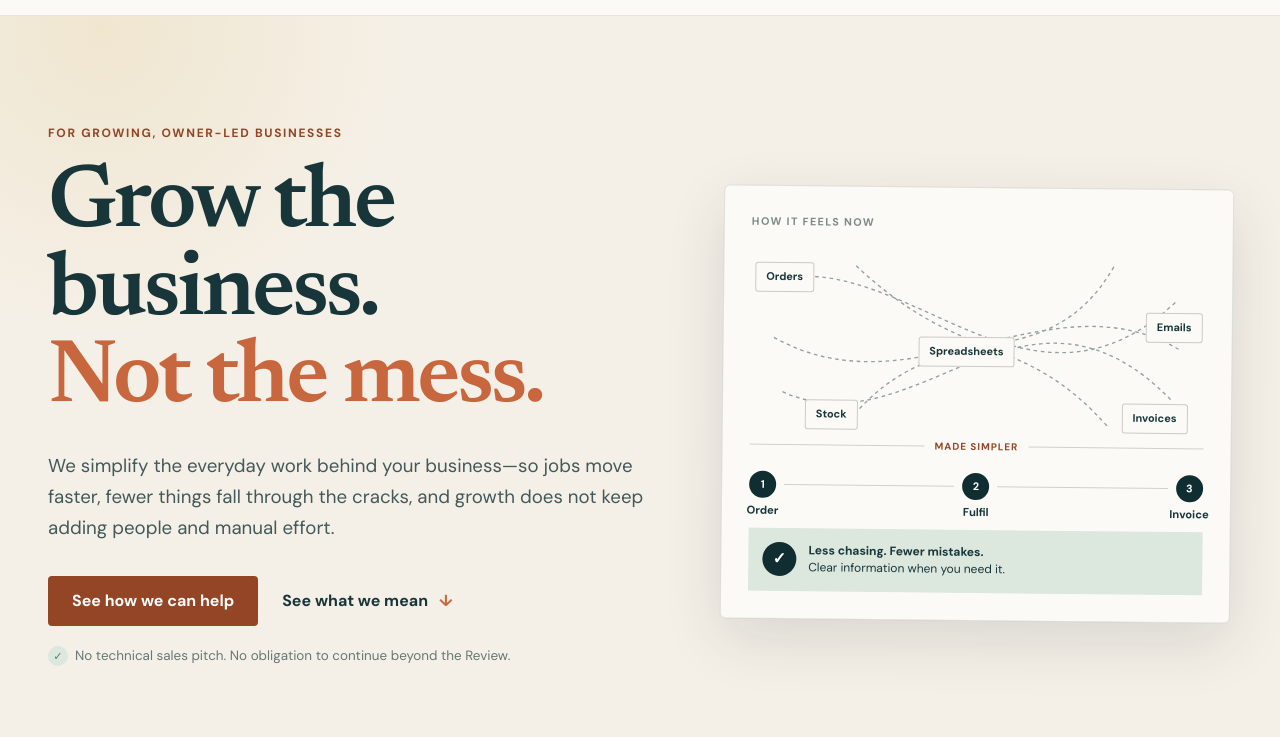
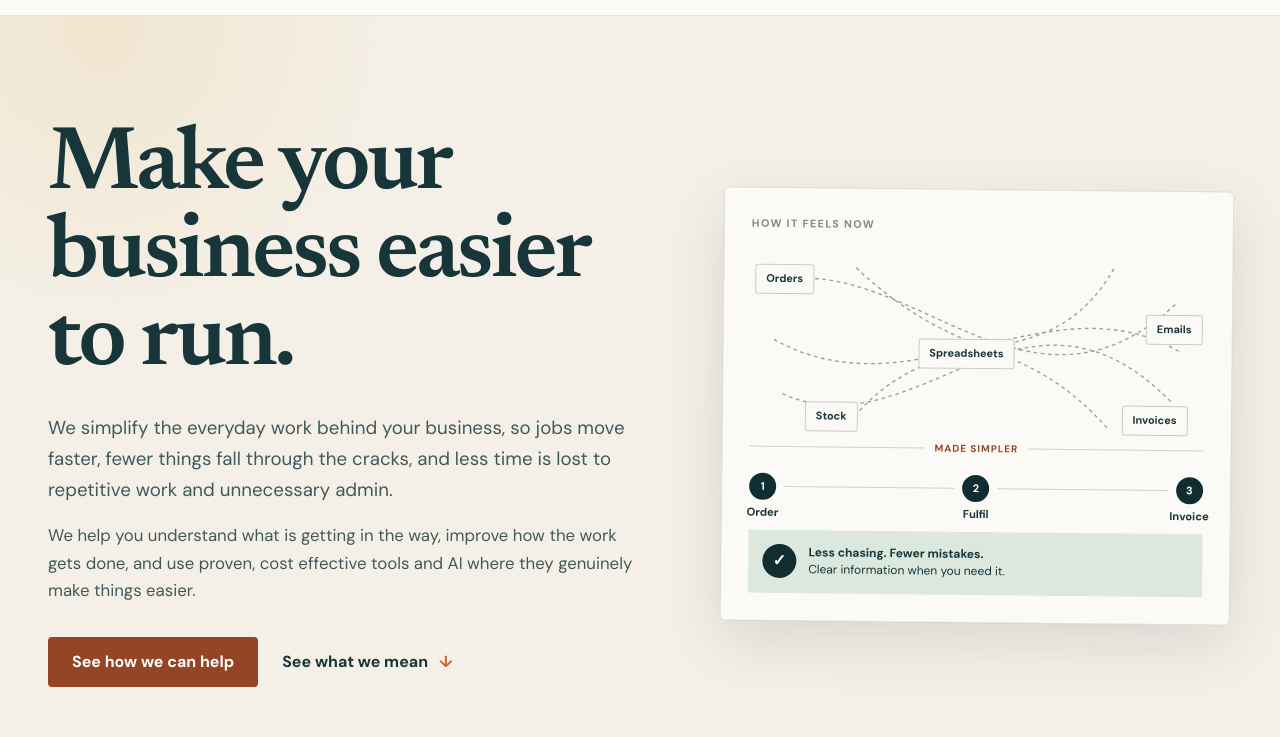
Before and after one commit to geordieLR/simpleops-website, a website: page index.html in a window 1280 px wide. Shown: the part 63-800 px from the top of the page. Drawn offline with Linux system fonts and the light colour scheme.

Commit message:
Update Home hero messaging

```diff
--- a/index.html
+++ b/index.html
@@ -11,16 +11,16 @@
   <meta property="og:image:type" content="image/png"><meta property="og:image:width" content="1200"><meta property="og:image:height" content="630"><meta property="og:image:alt" content="Simple Ops — Grow the business, not the mess.">
   <meta name="twitter:card" content="summary_large_image"><meta name="twitter:title" content="Simple Ops | Grow the business, not the mess"><meta name="twitter:description" content="Simple Ops helps owner-operated businesses simplify everyday work, improve visibility and grow without adding unnecessary complexity."><meta name="twitter:image" content="https://simpleops.co.nz/assets/simple-ops-share.png"><meta name="twitter:image:alt" content="Simple Ops — Grow the business, not the mess.">
   <meta name="theme-color" content="#102d32">
-  <link rel="icon" href="/assets/favicon.svg" type="image/svg+xml"><link rel="stylesheet" href="/styles.css?v=20260807b"><script src="/analytics.js"></script><script defer src="/script.js?v=20260807b"></script>
+  <link rel="icon" href="/assets/favicon.svg" type="image/svg+xml"><link rel="stylesheet" href="/styles.css?v=20260807c"><script src="/analytics.js"></script><script defer src="/script.js?v=20260807b"></script>
 </head>
 <body>
 <div data-header></div>
 <main>
   <section class="hero"><div class="container hero-grid">
-    <div><p class="eyebrow">For growing, owner-led businesses</p><h1>Grow the business.<br><em>Not the mess.</em></h1>
-      <p class="lead">We simplify the everyday work behind your business—so jobs move faster, fewer things fall through the cracks, and growth does not keep adding people and manual effort.</p>
+    <div><h1>Make your business easier to run.</h1>
+      <p class="lead">We simplify the everyday work behind your business, so jobs move faster, fewer things fall through the cracks, and less time is lost to repetitive work and unnecessary admin.</p>
+      <p class="hero-secondary">We help you understand what is getting in the way, improve how the work gets done, and use proven, cost effective tools and AI where they genuinely make things easier.</p>
       <div class="actions"><a class="button primary" href="/services.html">See how we can help</a><a class="text-link" href="#recognise">See what we mean <span>↓</span></a></div>
-      <p class="reassurance"><span>✓</span>No technical sales pitch. No obligation to continue beyond the Review.</p>
     </div>
     <div class="flow-card" aria-label="A tangled workflow becoming simple"><p class="mini-label">How it feels now</p>
       <div class="tangle"><b>Orders</b><b>Emails</b><b>Stock</b><b>Invoices</b><b>Spreadsheets</b><svg viewBox="0 0 500 210" aria-hidden="true"><path d="M30 35C175 5 310 210 470 55M35 160C185 225 300 0 465 165M115 20C235 130 300 90 395 195M110 190C210 65 325 150 400 18M25 100C180 185 330 25 475 110"/></svg></div>
```
Also changed, not shown: styles.css (+1 -1 lines).
